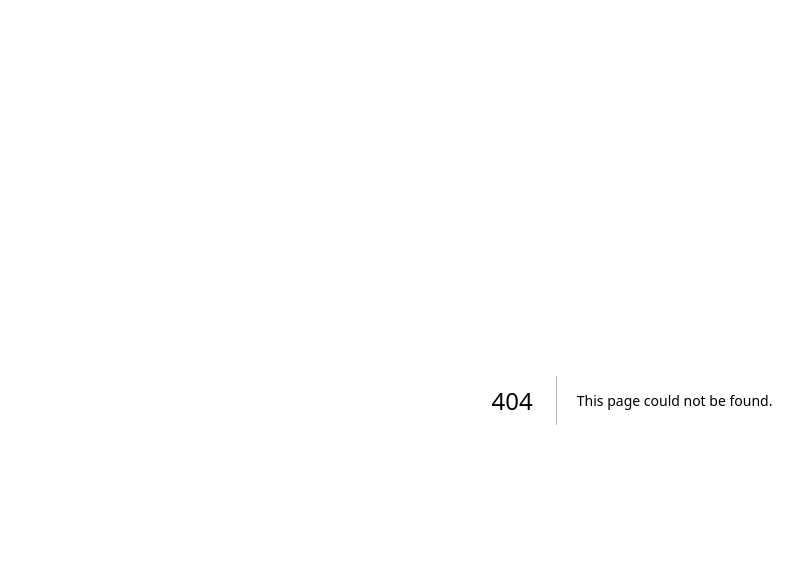
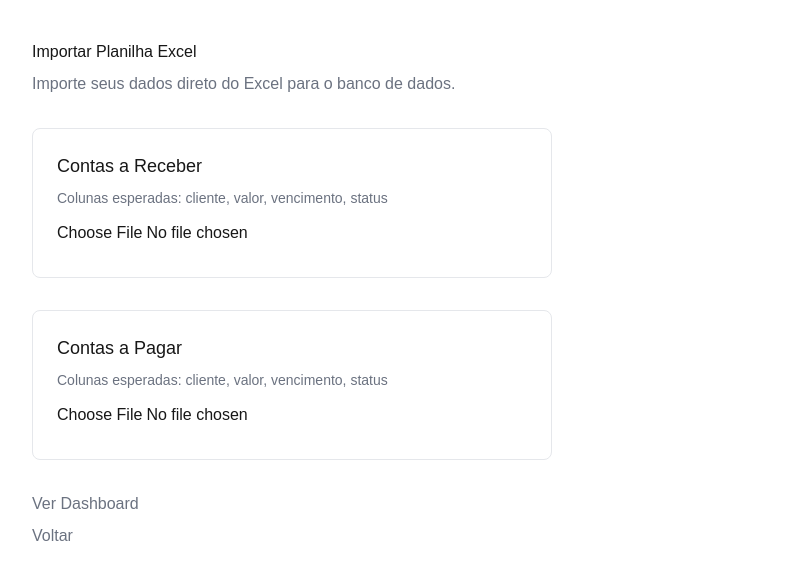
Before and after one commit to Luciano2210-rgb/lac, a Next.js app: page /importar in a window 1280 px wide. Before the commit this address had no page. Shown: the top 580 px of the page, without its empty margins (8-811 px from the left). Built offline with nearby package versions, Linux system fonts and the light colour scheme; no server answers.

Commit message:
importacao excel

```diff
--- /dev/null
+++ b/app/importar/page.tsx
@@ -0,0 +1,96 @@
+'use client'
+import { useState } from 'react'
+import * as XLSX from 'xlsx'
+import { supabase } from '../lib/supabase'
+
+export default function Importar() {
+  const [mensagem, setMensagem] = useState('')
+  const [carregando, setCarregando] = useState(false)
+  const [preview, setPreview] = useState<any[]>([])
+
+  async function handleArquivo(e: React.ChangeEvent<HTMLInputElement>) {
+    const file = e.target.files?.[0]
+    if (!file) return
+
+    const reader = new FileReader()
+    reader.onload = async (evt) => {
+      const data = evt.target?.result
+      const workbook = XLSX.read(data, { type: 'binary' })
+      const sheet = workbook.Sheets[workbook.SheetNames[0]]
+      const rows: any[] = XLSX.utils.sheet_to_json(sheet)
+      setPreview(rows.slice(0, 3))
+    }
+    reader.readAsBinaryString(file)
+  }
+
+  async function importar(tabela: string, e: React.ChangeEvent<HTMLInputElement>) {
+    const file = e.target.files?.[0]
+    if (!file) return
+    setCarregando(true)
+    setMensagem('')
+
+    const reader = new FileReader()
+    reader.onload = async (evt) => {
+      const data = evt.target?.result
+      const workbook = XLSX.read(data, { type: 'binary' })
+      const sheet = workbook.Sheets[workbook.SheetNames[0]]
+      const rows: any[] = XLSX.utils.sheet_to_json(sheet)
+
+      const { error } = await supabase.from(tabela).insert(rows)
+
+      if (error) setMensagem('Erro: ' + error.message)
+      else setMensagem(`${rows.length} registros importados com sucesso!`)
+      setCarregando(false)
+    }
+    reader.readAsBinaryString(file)
+  }
+
+  return (
+    <main style={{ padding: 40, maxWidth: 600 }}>
+      <h1 style={{ marginBottom: 8 }}>Importar Planilha Excel</h1>
+      <p style={{ color: '#6b7280', marginBottom: 32 }}>
+        Importe seus dados direto do Excel para o banco de dados.
+      </p>
+
+      <div style={{ marginBottom: 32, padding: 24, border: '1px solid #e5e7eb', borderRadius: 8 }}>
+        <h2 style={{ marginBottom: 8, fontSize: 18 }}>Contas a Receber</h2>
+        <p style={{ color: '#6b7280', fontSize: 14, marginBottom: 12 }}>
+          Colunas esperadas: cliente, valor, vencimento, status
+        </p>
+        <input
+          type="file"
+          accept=".xlsx,.xls"
+          onChange={(e) => importar('contas_receber', e)}
+          style={{ display: 'block', marginBottom: 8 }}
+        />
+      </div>
+
+      <div style={{ marginBottom: 32, padding: 24, border: '1px solid #e5e7eb', borderRadius: 8 }}>
+        <h2 style={{ marginBottom: 8, fontSize: 18 }}>Contas a Pagar</h2>
+        <p style={{ color: '#6b7280', fontSize: 14, marginBottom: 12 }}>
+          Colunas esperadas: cliente, valor, vencimento, status
+        </p>
+        <input
+          type="file"
+          accept=".xlsx,.xls"
+          onChange={(e) => importar('contas_pagar', e)}
+          style={{ display: 'block', marginBottom: 8 }}
+        />
+      </div>
+
+      {carregando && <p style={{ color: '#2563eb' }}>Importando...</p>}
+      {mensagem && (
+        <p style={{ marginTop: 16, fontSize: 16, color: mensagem.includes('Erro') ? '#dc2626' : '#16a34a' }}>
+          {mensagem}
+        </p>
+      )}
+
+      <a href="/dashboard" style={{ display: 'block', marginTop: 24, color: '#6b7280', textDecoration: 'none' }}>
+        Ver Dashboard
+      </a>
+      <a href="/" style={{ display: 'block', marginTop: 8, color: '#6b7280', textDecoration: 'none' }}>
+        Voltar
+      </a>
+    </main>
+  )
+}
--- a/package.json
+++ b/package.json
@@ -13,7 +13,8 @@
     "next": "16.2.6",
     "react": "19.2.4",
     "react-dom": "19.2.4",
-    "recharts": "^3.8.1"
+    "recharts": "^3.8.1",
+    "xlsx": "^0.18.5"
   },
   "devDependencies": {
     "@tailwindcss/postcss": "^4",
```
Also changed, not shown: 1 other file (tests, documents, lock files or other folders).
